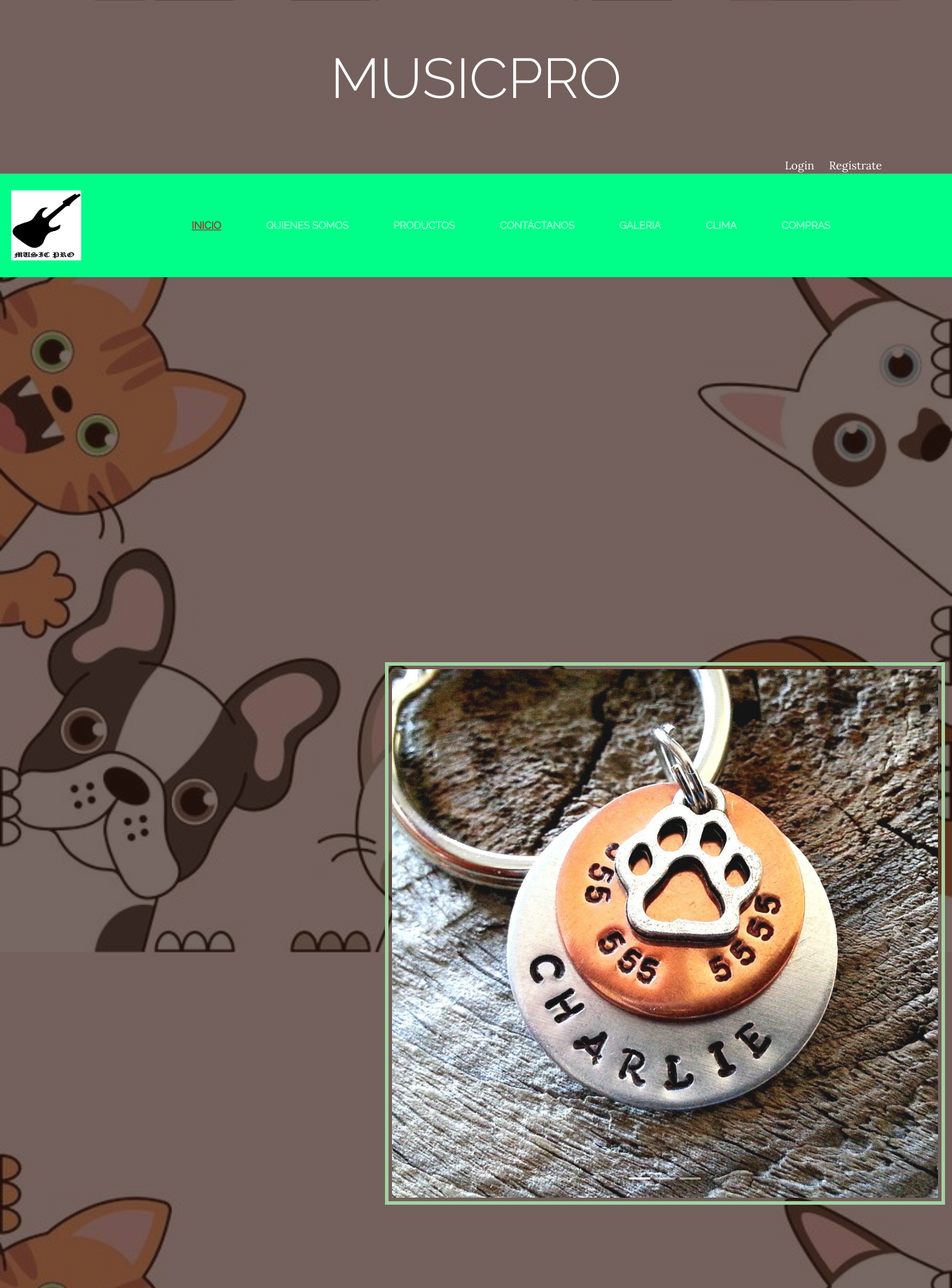
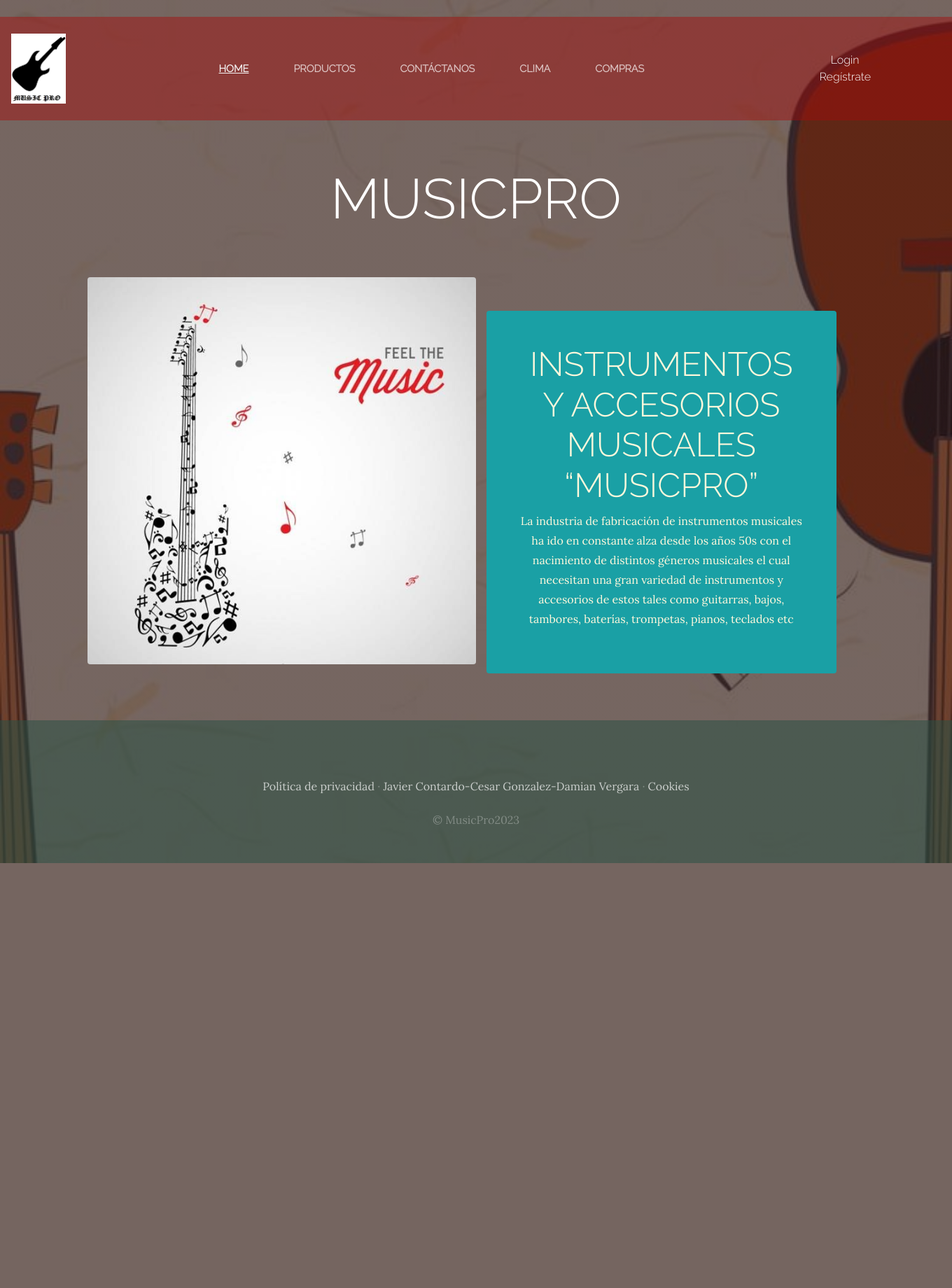
Before and after one commit to CealStreet/MusicPro, a Django app: page / in a window 1360 px wide. Shown: the top 1840 px of the page at 70% size. After the commit the page ends 1233 px from the top, so only its background shows below. Run offline with Django 3.2, Linux system fonts and the light colour scheme; some libraries are stand-ins or nearby versions.

Commit message:
evolucion

```diff
--- a/ProyectoWebApp/static/ProyectoWebApp/css/gestion copy 2.css
+++ b/ProyectoWebApp/static/ProyectoWebApp/css/gestion copy 3.css
@@ -1,6 +1,6 @@
 body {
     font-family: 'Lora';
-    background: linear-gradient(rgba(47, 23, 15, 0.65), rgba(47, 23, 15, 0.65)), url("../img/fondo.jpg");
+    background: linear-gradient(rgba(47, 23, 15, 0.65), rgba(47, 23, 15, 0.65)), url("../img/Fondo2.jfif");
     background-attachment: fixed;
     background-position: center;
     background-size: cover;
@@ -78,7 +78,7 @@ p {
 }
 
 #mainNav {
-    background-color: rgb(0, 255, 136);
+    background-color: rgba(167, 10, 10, 0.452);
     font-family: 'Raleway';
 }
 
@@ -92,7 +92,7 @@ p {
 }
 
 #mainNav .navbar-nav .nav-item.active .nav-link {
-    color: #a72222;
+    color: #f5f5f5;
     text-decoration: underline;
 }
 
--- a/ProyectoWebApp/templates/ProyectoWebApp/base.html
+++ b/ProyectoWebApp/templates/ProyectoWebApp/base.html
@@ -14,24 +14,14 @@
 
 
     <!-- Styles -->
-    <link href="{% static 'ProyectoWebApp/css/gestion copy 2.css' %}" rel="stylesheet">
+    <link href="{% static 'ProyectoWebApp/css/gestion copy 3.css' %}" rel="stylesheet">
 </head>
 
 <body>
-
-    <h1 class="site-heading text-center text-white d-none d-lg-block">
-
-        <span class="site-heading-lower">MusicPro</span>
-    </h1>
-
-    <div style="text-align: right; margin-right: 100px; color: white;">
-
-        {% if user.is_authenticated %} Hola {{ user.username }} &nbsp;&nbsp;<a href="{% url 'cerrar_sesion' %}" style="color: white;">Cerrar sesión</a> {% else %}
-
-        <a href="{% url 'logear'%}" style="color: white;">Login</a> &nbsp; &nbsp; <a href="{% url 'Autenticacion'%}" style="color: white;">Regístrate</a> {% endif %}
+    <br>
 
 
-    </div>
+
 
     <!-- Navbar -->
     <nav class="navbar navbar-expand-lg navbar-dark py-lg-4" id="mainNav">
@@ -44,20 +34,16 @@
             <div class="collapse navbar-collapse" id="navbarResponsive">
                 <ul class="navbar-nav mx-auto">
                     <li class="nav-item {% if request.path == '/' %}active{% endif %} px-lg-4">
-                        <a class="nav-link text-uppercase text-expanded" href="{% url 'Home' %}">Inicio</a>
+                        <a class="nav-link text-uppercase text-expanded" href="{% url 'Home' %}">Home</a>
                     </li>
-                    <li class="nav-item {% if request.path == '/servicios/' %}active{% endif %} px-lg-4">
-                        <a class="nav-link text-uppercase text-expanded" href="{% url 'Servicios' %}">Quienes Somos</a>
-                    </li>
+
                     <li class="nav-item {% if request.path == '/tienda/' %}active{% endif %} px-lg-4">
                         <a class="nav-link text-uppercase text-expanded" href="{% url 'Tienda' %}">Productos</a>
                     </li>
                     <li class="nav-item {% if request.path == '/contacto/' %}active{% endif %} px-lg-4">
                         <a class="nav-link text-uppercase text-expanded" href="{% url 'Contacto' %}">Contáctanos</a>
                     </li>
-                    <li class="nav-item {% if request.path|slice:':6' == '/blog/' %}active{% endif %} px-lg-4">
-                        <a class="nav-link text-uppercase text-expanded" href="{% url 'Blog' %}">Galeria</a>
-                    </li>
+
                     <li class="nav-item {% if request.path|slice:':6' == '/clima/' %}active{% endif %} px-lg-4">
                         <a class="nav-link text-uppercase text-expanded" href="{% url 'clima' %}">Clima</a>
                     </li>
@@ -68,8 +54,20 @@
                 </ul>
             </div>
         </div>
+        <div style="text-align: right; margin-right: 100px; color: white;">
+
+            {% if user.is_authenticated %} Hola {{ user.username }} &nbsp;&nbsp;<a href="{% url 'cerrar_sesion' %}" style="color: white;">Cerrar sesión</a> {% else %}
+
+            <a href="{% url 'logear'%}" style="color: white;">Login</a> &nbsp; &nbsp; <a href="{% url 'Autenticacion'%}" style="color: white;">Regístrate</a> {% endif %}
+
+
+        </div>
     </nav>
 
+    <h1 class="site-heading text-center text-white d-none d-lg-block">
+
+        <span class="site-heading-lower">MusicPro</span>
+    </h1>
 
     <!-- Contenido cambiante-->
     {% block content %} {% endblock %}
--- a/ProyectoWebApp/templates/ProyectoWebApp/home.html
+++ b/ProyectoWebApp/templates/ProyectoWebApp/home.html
@@ -2,44 +2,20 @@
 
 
 
-<div class="container-fluid">
-    <div id="carousel1" class="carousel slide" data-ride="carousel">
-        <ol class="carousel-indicators">
-            <li data-target="#carousel1" data-slide-to="0" class="active"></li>
-            <li data-target="#carousel1" data-slide-to="1"></li>
-            <li data-target="#carousel1" data-slide-to="2"></li>
-        </ol>
-        <div class="carousel-inner">
-            <div class="carousel-item active">
-                <img class="d-block mx-auto imagen" src="{%static 'ProyectoWebApp/img/pet id.jfif'%}" alt="" />
-            </div>
-            <div class="carousel-item">
-                <img class="d-block mx-auto imagen" src="{%static 'ProyectoWebApp/img/bandana.1.jfif'%}" alt="" />
-            </div>
-            <div class="carousel-item">
-                <img class="d-block mx-auto imagen" src="{%static 'ProyectoWebApp/img/carne.jpg'%}" alt="" />
-            </div>
-        </div>
-        <a class="carousel-control-prev" href="#carousel1" data-slide="prev">
-            <span class="carousel-control-prev-icon" aria-hidden="true"></span>
-        </a>
-        <a class="carousel-control-next" href="#carousel1" data-slide="next">
-            <span class="carousel-control-next-icon" aria-hidden="true"></span>
-        </a>
-    </div>
-</div>
+
 
 <!-- Heading -->
 <section class="page-section clearfix">
     <div class="container">
         <div class="intro">
-            <img class="intro-img img-fluid mb-3 mb-lg-0 rounded" src="{% static 'ProyectoWebApp/img/pepo.jpg' %}" alt="">
+            <img class="intro-img img-fluid mb-3 mb-lg-0 rounded" src="{% static 'ProyectoWebApp/img/music.jfif' %}" alt="">
             <div class="intro-text left-0 text-center bg-faded p-5 rounded">
                 <h2 class="section-heading mb-6">
-                    <span class="section-heading-upper">Puntualidad</span>
-                    <span class="section-heading-lower">La mejor tienda para su mascota</span>
+
+                    <span class="section-heading-lower">INSTRUMENTOS Y ACCESORIOS MUSICALES “MUSICPRO”</span>
                 </h2>
-                <p class="mb-3">En este sitio podrás encontrar diversos tipos de accesorios para animales, desde bandanas para perros y gatos, hasta sus propios identificadores únicos, comida para sus mascotas y premios.
+                <p class="mb-3">La industria de fabricación de instrumentos musicales ha ido en constante alza desde los años 50s con el nacimiento de distintos géneros musicales el cual necesitan una gran variedad de instrumentos y accesorios de estos tales como guitarras,
+                    bajos, tambores, baterías, trompetas, pianos, teclados etc
                 </p>
 
             </div>
@@ -51,21 +27,6 @@
 
 
 
-<!-- Message -->
-<section class="page-section cta">
-    <div class="container">
-        <div class="row">
-            <div class="col-xl-9 mx-auto">
-                <div class="cta-inner text-center rounded">
-                    <h2 class="section-heading mb-4">
-                        <span class="section-heading-upper">Compromiso para sus animales</span>
-                        <span class="section-heading-lower">Precios para su bolsillo</span>
-                    </h2>
-                    <p class="mb-0">No descuides a tu mascota, ven a ver nuestros productos.</p>
-                </div>
-            </div>
-        </div>
-    </div>
-</section>
+
 
 {% endblock %}
--- a/tienda/models.py
+++ b/tienda/models.py
@@ -1,4 +1,6 @@
 from django.db import models
+from django.contrib.auth.models import User
+
 
 # Create your models here.
 
--- a/tienda/templates/tienda/tienda.html
+++ b/tienda/templates/tienda/tienda.html
@@ -13,6 +13,8 @@
 
 
     </div>
+
+
 
 
     <div class="row">
--- a/tienda/urls.py
+++ b/tienda/urls.py
@@ -1,6 +1,9 @@
 from django.urls import path
 
 from .import views
+from . import views
+from django.conf import settings
+from django.conf.urls.static import static
 
 
 urlpatterns = [
```
Also changed, not shown: contacto/forms.py (+5 -2 lines), tienda/templates/carro/widget.html (+8 -12 lines), ProyectoWebApp/static/ProyectoWebApp/img/Fondo1.jfif (added), ProyectoWebApp/static/ProyectoWebApp/img/Fondo2.jfif (added), ProyectoWebApp/static/ProyectoWebApp/img/music.jfif (added), db.sqlite3, media/tienda/Fondo1.jfif (added).
